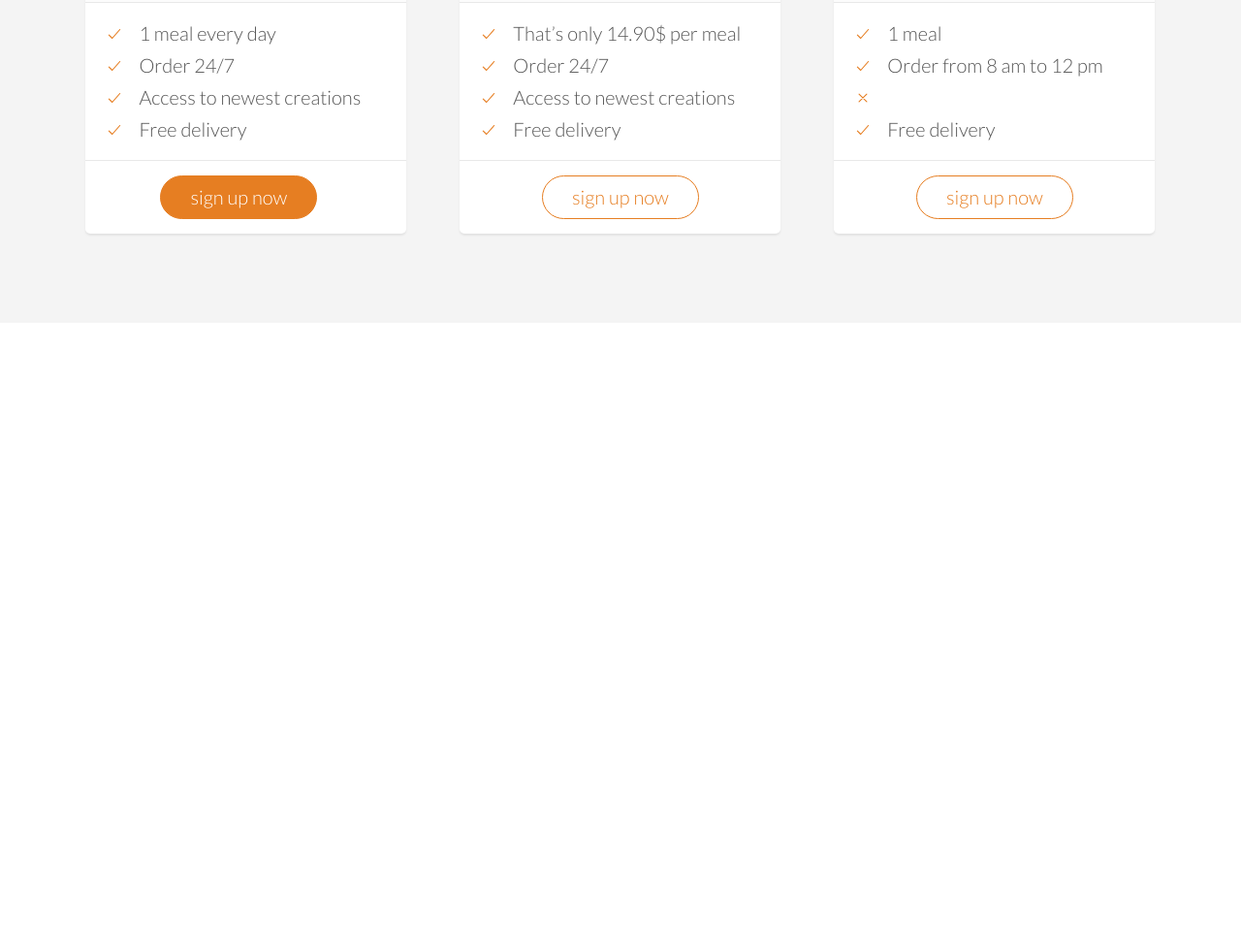
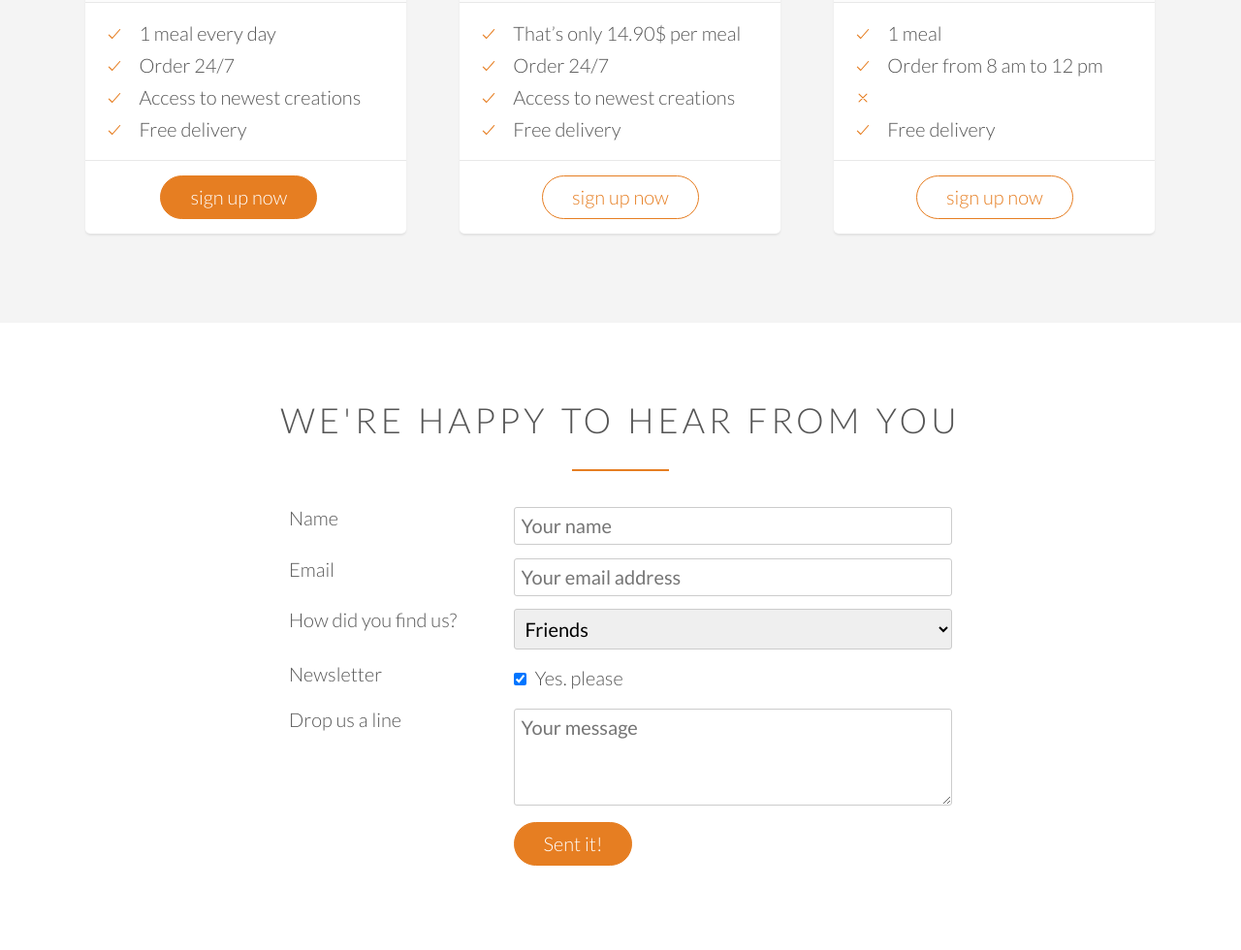
Before and after one commit to bampiyaon/omnifood, a plain HTML site: page index.html in a window 1280 px wide. Shown: the part 4265-5245 px from the top of the page at 97% size. Before the commit the page ends 4598 px from the top, so only its background shows below. Drawn offline with nearby package versions, Linux system fonts and the light colour scheme.

Commit message:
form section

```diff
--- a/index.html
+++ b/index.html
@@ -305,6 +305,68 @@
                     </div>
                 </div>
             </section>
+            <section class="section-form">
+                <div class="row">
+                    <h2>We're happy to hear from you</h2>
+                </div>
+                <div class="row">
+                    <form method="post" action="#" class="contact-form">
+                        <div class="row">
+                            <div class="col span-1-of-3">
+                                <label for="name">Name</label>
+                            </div>
+                            <div class="col span-2-of-3"> <!--twice bigger that 1-of-3 up there-->
+                                <input type="text" name="name" id="name" placeholder="Your name" required>
+                            </div>
+                        </div>
+                        <div class="row">
+                            <div class="col span-1-of-3">
+                                <label for="email">Email</label>
+                            </div>
+                            <div class="col span-2-of-3">
+                                <input type="email" name="email" id="email" placeholder="Your email address" required>
+                            </div>
+                        </div>
+                        <div class="row">
+                            <div class="col span-1-of-3">
+                                <label for="find-us">How did you find us?</label>
+                            </div>
+                            <div class="col span-2-of-3">
+                                <select name="find-us" id="find-us">
+                                    <option value="friends" selected>Friends</option>
+                                    <option value="search">Search engine</option>
+                                    <option value="ad">Advertisement</option>
+                                    <option value="other">Other</option>
+                                </select>
+                            </div>
+                        </div>
+                        <div class="row">
+                            <div class="col span-1-of-3">
+                                <label for="news">Newsletter</label>
+                            </div>
+                            <div class="col span-2-of-3">
+                                <input type="checkbox" name="news" id="news" checked> Yes. please
+                            </div>
+                        </div>
+                        <div class="row">
+                            <div class="col span-1-of-3">
+                                <label>Drop us a line</label>
+                            </div>
+                            <div class="col span-2-of-3">
+                                <textarea name="message" placeholder="Your message"></textarea>
+                            </div>
+                        </div>
+                        <div class="row">
+                            <div class="col span-1-of-3">
+                                <label>&nbsp;</label>
+                            </div>
+                            <div class="col span-2-of-3">
+                                <input type="submit" value="Sent it!">
+                            </div>
+                        </div>
+                    </form>
+                </div>
+            </section>
 
             <script src="https://unpkg.com/ionicons@5.4.0/dist/ionicons.js"></script>
         </body>
--- a/resources/css/style.css
+++ b/resources/css/style.css
@@ -136,7 +136,8 @@ a:active {
 
 /*--------BUTTONS--------*/
 .btn:link,
-.btn:visited {
+.btn:visited,
+input[type="submit"] {
   display: inline-block;
   padding: 10px 30px;
   font-weight: 300;
@@ -146,7 +147,8 @@ a:active {
 }
 
 .btn-full:link,
-.btn-full:visited {
+.btn-full:visited,
+input[type="submit"] {
   background-color: #e67e22;
   border: 1px solid #e67e22;
   color: #fff;
@@ -160,12 +162,15 @@ a:active {
 }
 
 .btn:hover,
-.btn:active {
+.btn:active,
+input[type="submit"]:hover,
+input[type="submit"]:active {
   background-color: #cf6d17;
 }
 
 .btn-full:hover,
-.btn-full:active {
+.btn-full:active,
+input[type="submit"] {
   border: 1px solid #e67e22;
 }
 
@@ -438,3 +443,34 @@ cite img {
 .plan-box ul li {
   padding: 5px 0;
 }
+
+/*-----------------------------------------------------*/
+/* FORM */
+/*-----------------------------------------------------*/
+
+.contact-form {
+  width: 60%;
+  margin: 0 auto; /*top and bottom are 0 but left and right are auto*/
+}
+
+input[type="text"],
+input[type="email"],
+select,
+textarea {
+  width: 100%;
+  padding: 7px;
+  border-radius: 3px;
+  border: 1px solid #ccc;
+}
+
+textarea {
+  height: 100px;
+}
+
+input[type="checkbox"] {
+  margin: 10px 5px 10px 0;
+}
+
+*:focus {
+  outline: none; /*no border outline when focus on each textfornfield*/
+}
```
